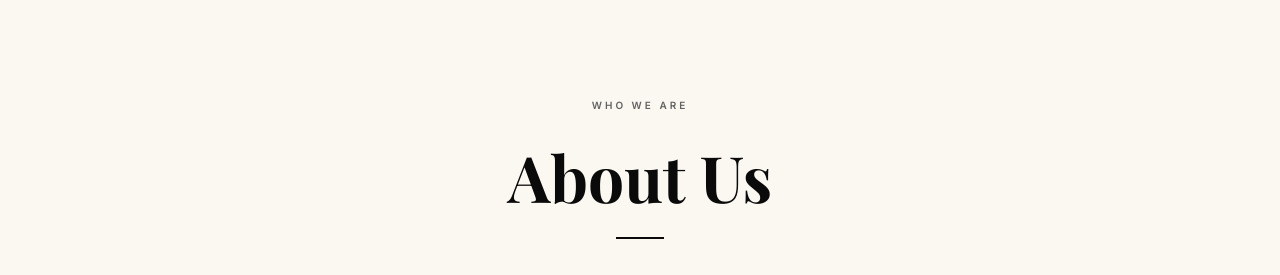
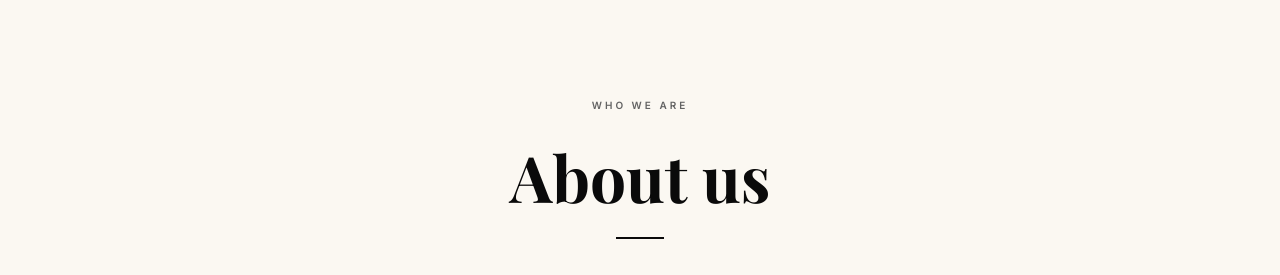
Before and after one commit to HarisShahnawaz/HMA-STORE-E-COMMERCE-WEBSITE, a React (Vite) app in the folder client/: page / in a window 1280 px wide. Shown: the part 4020-4295 px from the top of the page. Built offline with nearby package versions, Linux system fonts and the light colour scheme; a web font is replaced by a local one.

Commit message:
add files

```diff
--- a/client/src/components/about/about.jsx
+++ b/client/src/components/about/about.jsx
@@ -39,7 +39,7 @@ export function About() {
         {/* About Us heading with underline */}
        <div className="flex flex-col items-center mb-12 md:mb-16">
   <h2 className="font-serif text-[3rem] md:text-[4rem] font-black text-foreground mb-3">
-    About Us
+    About us
   </h2>
   <div className="w-12 h-0.5 bg-foreground" />
 </div>
```
